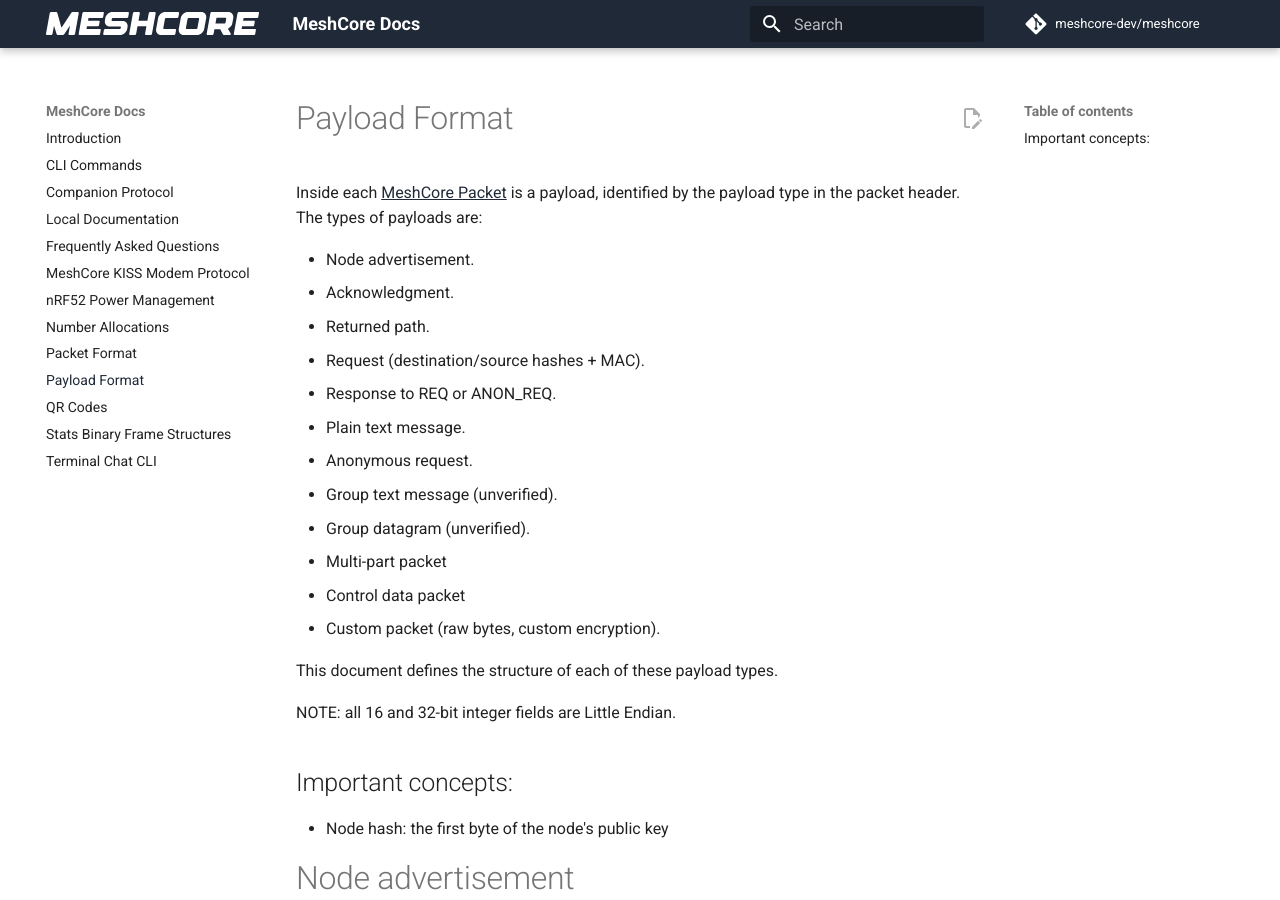
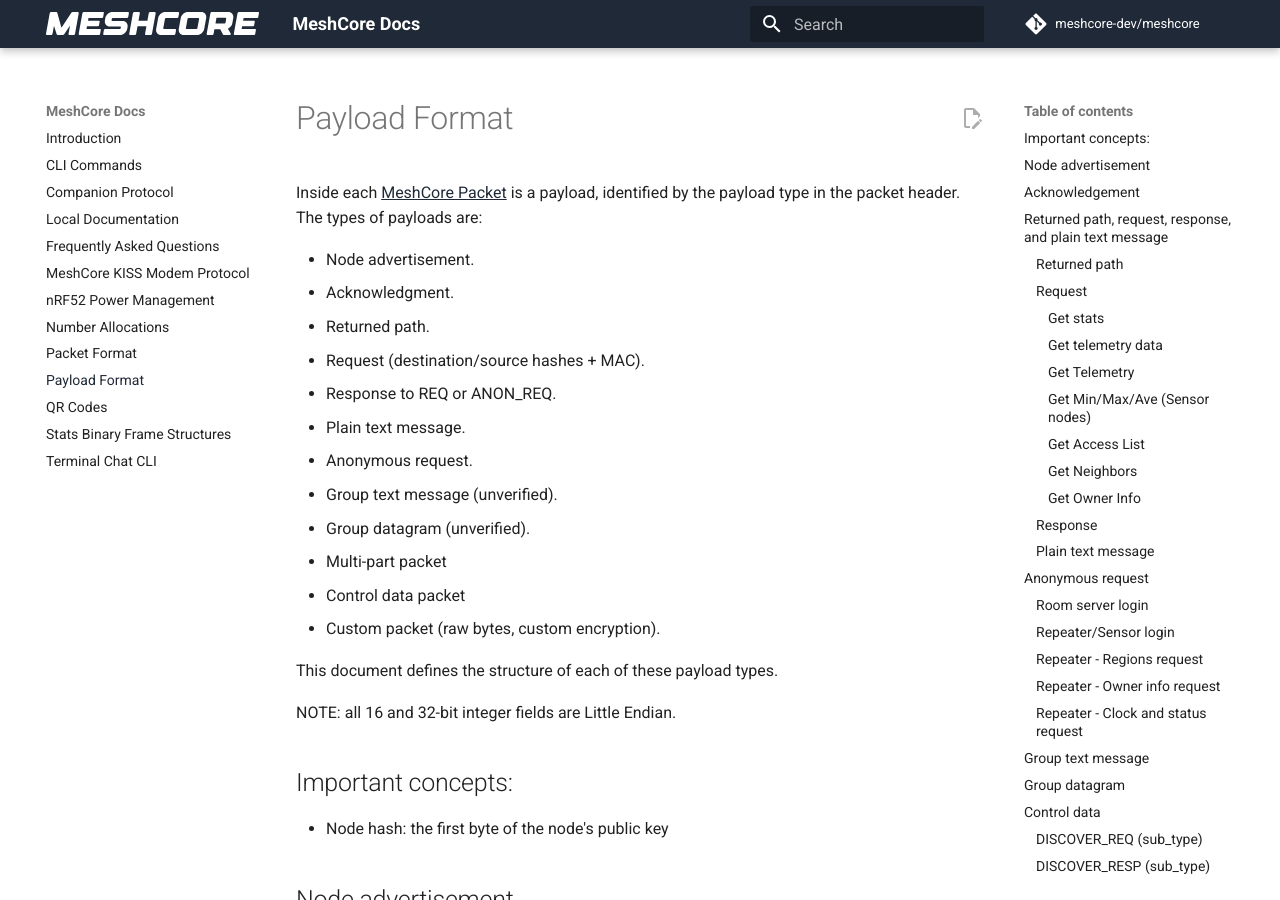
Before and after one commit to JacekVV/MeshCore-Hydra, an MkDocs documentation site: the page built from docs/payloads.md, in a window 1280 px wide and 900 px high. Built offline with MkDocs 1.6.1 and Material for MkDocs 9.7.7, drawn with Linux system fonts in a browser that asks for light colours; comment, search, counter and statistics services are not loaded.

Commit message:
docs: increase header levels on payloads page to fix table of contents
mkdocs will only consider the first H1 (if any) and subheaders under it for the table of contents

this increases the header levels of everything below "important concepts" by 1 so that the table of contents correctly resolves them

```diff
--- a/docs/payloads.md
+++ b/docs/payloads.md
@@ -23,7 +23,7 @@ NOTE: all 16 and 32-bit integer fields are Little Endian.
 
 * Node hash: the first byte of the node's public key
 
-# Node advertisement
+## Node advertisement
 This kind of payload notifies receivers that a node exists, and gives information about the node
 
 | Field         | Size (bytes)    | Description                                              |
@@ -57,7 +57,7 @@ Appdata Flags
 | `0x40` | has feature 2  | Reserved for future use.              |
 | `0x80` | has name       | appdata contains a node name          |
 
-# Acknowledgement
+## Acknowledgement
 
 An acknowledgement that a message was received. Note that for returned path messages, an acknowledgement can be sent in the "extra" payload (see [Returned Path](#returned-path)) instead of as a separate acknowledgement packet. CLI commands do not cause acknowledgement responses, neither discrete nor extra.
 
@@ -66,7 +66,7 @@ An acknowledgement that a message was received. Note that for returned path mess
 | checksum | 4            | CRC checksum of message timestamp, text, and sender pubkey |
 
 
-# Returned path, request, response, and plain text message
+## Returned path, request, response, and plain text message
 
 Returned path, request, response, and plain text messages are all formatted in the same way. See the subsection for more details about the ciphertext's associated plaintext representation.
 
@@ -77,7 +77,7 @@ Returned path, request, response, and plain text messages are all formatted in t
 | cipher MAC       | 2               | MAC for encrypted data in next field                 |
 | ciphertext       | rest of payload | encrypted message, see subsections below for details |
 
-## Returned path
+### Returned path
 
 Returned path messages provide a description of the route a packet took from the original author. Receivers will send returned path messages to the author of the original message.
 
@@ -88,7 +88,7 @@ Returned path messages provide a description of the route a packet took from the
 | extra type  | 1            | extra, bundled payload type, eg., acknowledgement or response. Same values as in [Packet Format](./packet_format.md) |
 | extra       | rest of data | extra, bundled payload content, follows same format as main content defined by this document                         |
 
-## Request
+### Request
 
 | Field        | Size (bytes)    | Description                              |
 |--------------|-----------------|------------------------------------------|
@@ -102,7 +102,7 @@ For the common chat/server helpers in `BaseChatMesh`, the current request type v
 | `0x01` | get stats | get stats of repeater or room server               |
 | `0x02` | keepalive | keep-alive request used for maintained connections |
 
-### Get stats
+#### Get stats
 
 Gets information about the node, possibly including the following:
 
@@ -125,32 +125,32 @@ Gets information about the node, possibly including the following:
 * Number posted (?)
 * Number of post pushes (?)
 
-### Get telemetry data
+#### Get telemetry data
 
 Not defined in `BaseChatMesh`. Sensor- and application-specific request payloads may be implemented by higher-level firmware.
 
-### Get Telemetry
+#### Get Telemetry
 
 Not defined in `BaseChatMesh`.
 
-### Get Min/Max/Ave  (Sensor nodes)
+#### Get Min/Max/Ave  (Sensor nodes)
 
 Not defined in `BaseChatMesh`.
 
-### Get Access List
+#### Get Access List
 
 Not defined in `BaseChatMesh`.
 
-### Get Neighbors
+#### Get Neighbors
 
 Not defined in `BaseChatMesh`.
 
-### Get Owner Info
+#### Get Owner Info
 
 Not defined in `BaseChatMesh`.
 
 
-## Response
+### Response
 
 | Field   | Size (bytes)    | Description                       |
 |---------|-----------------|-----------------------------------|
@@ -158,7 +158,7 @@ Not defined in `BaseChatMesh`.
 
 Response contents are opaque application data. There is no single generic response envelope beyond the encrypted payload wrapper shown above.
 
-## Plain text message
+### Plain text message
 
 | Field              | Size (bytes)    | Description                                                                       |
 |--------------------|-----------------|-----------------------------------------------------------------------------------|
@@ -174,7 +174,7 @@ txt_type
 | `0x01` | CLI command               | the command text of the message                                          |
 | `0x02` | signed plain text message | first four bytes is sender pubkey prefix, followed by plain text message |
 
-# Anonymous request
+## Anonymous request
 
 | Field            | Size (bytes)    | Description                               |
 |------------------|-----------------|-------------------------------------------|
@@ -183,7 +183,7 @@ txt_type
 | cipher MAC       | 2               | MAC for encrypted data in next field      |
 | ciphertext       | rest of payload | encrypted message, see below for details  |
 
-## Room server login
+### Room server login
 
 | Field          | Size (bytes)    | Description                                                                   |
 |----------------|-----------------|-------------------------------------------------------------------------------|
@@ -191,14 +191,14 @@ txt_type
 | sync timestamp | 4               | sender's "sync messages SINCE x" timestamp                                    |
 | password       | rest of message | password for room                                                             |
 
-## Repeater/Sensor login
+### Repeater/Sensor login
 
 | Field          | Size (bytes)    | Description                                                                   |
 |----------------|-----------------|-------------------------------------------------------------------------------|
 | timestamp      | 4               | sender time (unix timestamp)                                                  |
 | password       | rest of message | password for repeater/sensor                                                  |
 
-## Repeater - Regions request
+### Repeater - Regions request
 
 | Field          | Size (bytes) | Description                  |
 |----------------|--------------|------------------------------|
@@ -207,7 +207,7 @@ txt_type
 | reply path len | 1            | path len for reply           |
 | reply path     | (variable)   | reply path                   |
 
-## Repeater - Owner info request
+### Repeater - Owner info request
 
 | Field          | Size (bytes) | Description                  |
 |----------------|--------------|------------------------------|
@@ -216,7 +216,7 @@ txt_type
 | reply path len | 1            | path len for reply           |
 | reply path     | (variable)   | reply path                   |
 
-## Repeater - Clock and status request
+### Repeater - Clock and status request
 
 | Field          | Size (bytes) | Description                  |
 |----------------|--------------|------------------------------|
@@ -226,7 +226,7 @@ txt_type
 | reply path     | (variable)   | reply path                   |
 
 
-# Group text message
+## Group text message
 
 | Field        | Size (bytes)    | Description                                  |
 |--------------|-----------------|----------------------------------------------|
@@ -236,7 +236,7 @@ txt_type
 
 The plaintext contained in the ciphertext matches the format described in [plain text message](#plain-text-message). Specifically, it consists of a four byte timestamp, a flags byte, and the message. The flags byte will generally be `0x00` because it is a "plain text message". The message will be of the form `<sender name>: <message body>` (eg., `user123: I'm on my way`).
 
-# Group datagram
+## Group datagram
 
 | Field        | Size (bytes)    | Description                                  |
 |--------------|-----------------|----------------------------------------------|
@@ -253,14 +253,14 @@ The data contained in the ciphertext uses the format below:
 | data      | rest of payload | (depends on data type)                                   |
 
 
-# Control data
+## Control data
 
 | Field        | Size (bytes)    | Description                                |
 |--------------|-----------------|--------------------------------------------|
 | flags        | 1               | upper 4 bits is sub_type                   |
 | data         | rest of payload | typically unencrypted data                 |
 
-## DISCOVER_REQ (sub_type)
+### DISCOVER_REQ (sub_type)
 
 | Field        | Size (bytes)    | Description                                  |
 |--------------|-----------------|----------------------------------------------|
@@ -269,7 +269,7 @@ The data contained in the ciphertext uses the format below:
 | tag          | 4               | randomly generate by sender                  |
 | since        | 4               | (optional) epoch timestamp (0 by default)    |
 
-## DISCOVER_RESP (sub_type)
+### DISCOVER_RESP (sub_type)
 
 | Field        | Size (bytes)    | Description                                |
 |--------------|-----------------|--------------------------------------------|
@@ -279,6 +279,6 @@ The data contained in the ciphertext uses the format below:
 | pubkey       | 8 or 32         | node's ID (or prefix)                      |
 
 
-# Custom packet
+## Custom packet
 
 Custom packets have no defined format.
```
